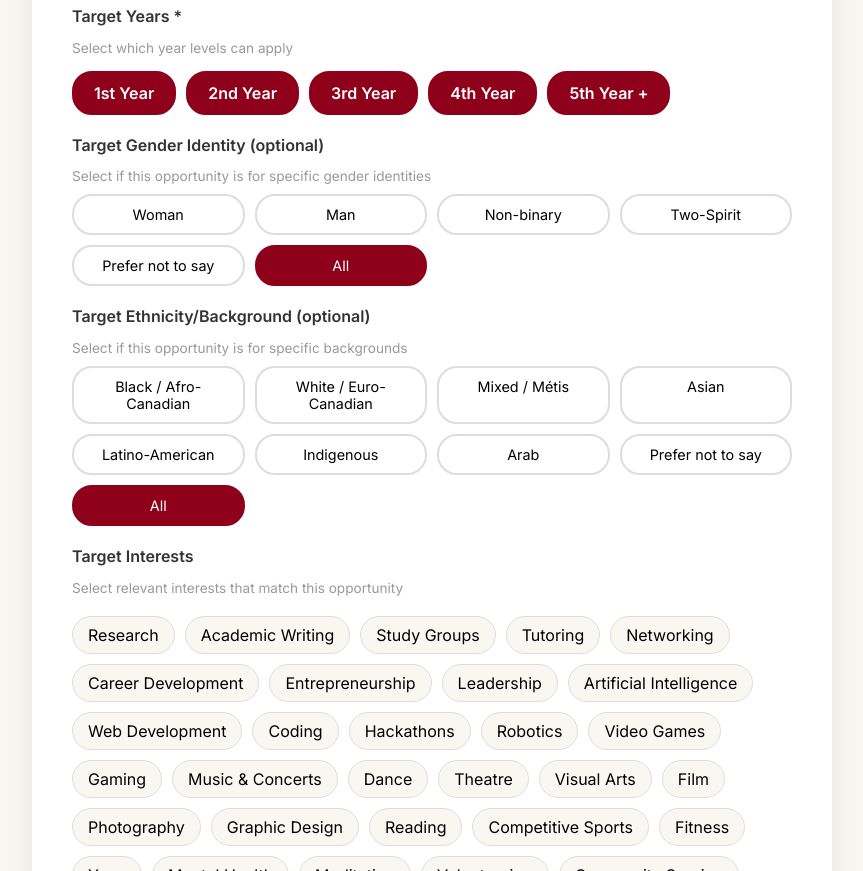
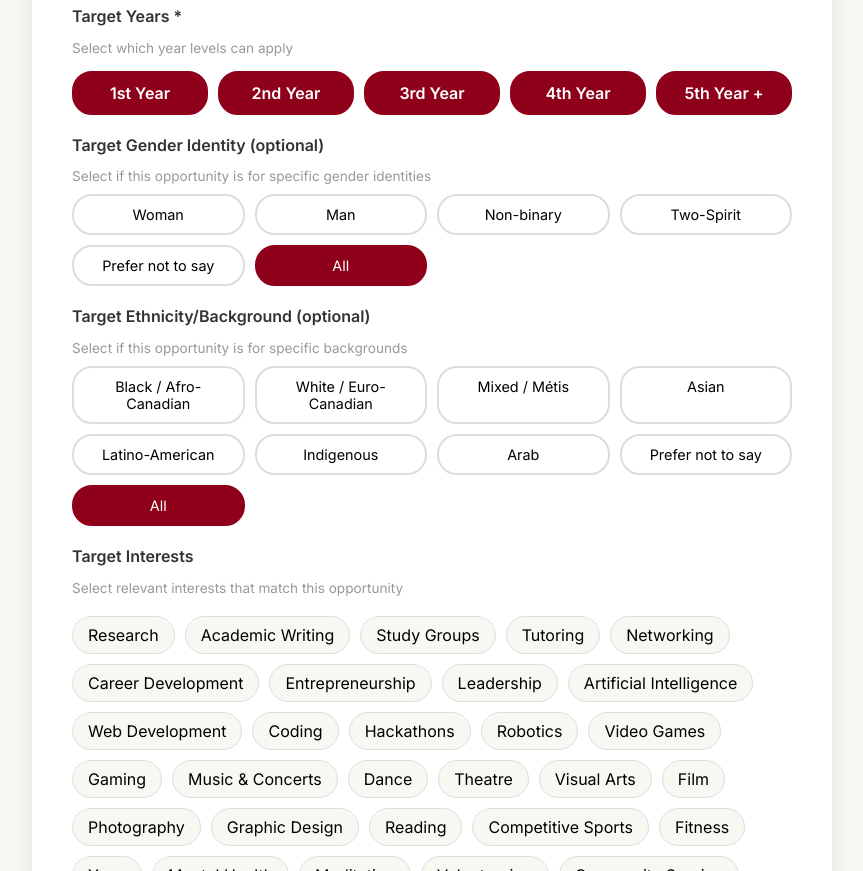
Before and after one commit to Tahe-clark/hackaton8, a plain HTML site: page uottawa-ai-buddy/frontend/post-opportunity.html in a window 1280 px wide. Shown: the part 1051-1922 px from the top of the page, without its empty margins (208-1071 px from the left). Drawn offline with Linux system fonts and the light colour scheme.

Commit message:
dernieres modifs

```diff
--- a/uottawa-ai-buddy/frontend/css/style.css
+++ b/uottawa-ai-buddy/frontend/css/style.css
@@ -178,6 +178,38 @@ input, select {
     font-size: 1rem;
 }
 
+/* Style pour les années */
+.year-grid {
+    display: flex;
+    flex-wrap: wrap;
+    gap: 10px;
+    margin: 15px 0;
+}
+
+.year-tag {
+    padding: 10px 20px;
+    background: var(--uottawa-beige);
+    border: 1px solid #ddd;
+    border-radius: 8px;
+    cursor: pointer;
+    transition: all 0.2s ease;
+    font-weight: 500;
+    text-align: center;
+    flex: 1;
+    min-width: 100px;
+}
+
+.year-tag:hover {
+    border-color: var(--uottawa-garnet);
+    background: #fff0f0;
+}
+
+.year-tag.active {
+    background: var(--uottawa-garnet) !important;
+    color: white !important;
+    border-color: var(--uottawa-garnet);
+}
+
 /* Grille d'intérêts (Tags) */
 .interests-grid {
     display: flex;
```
